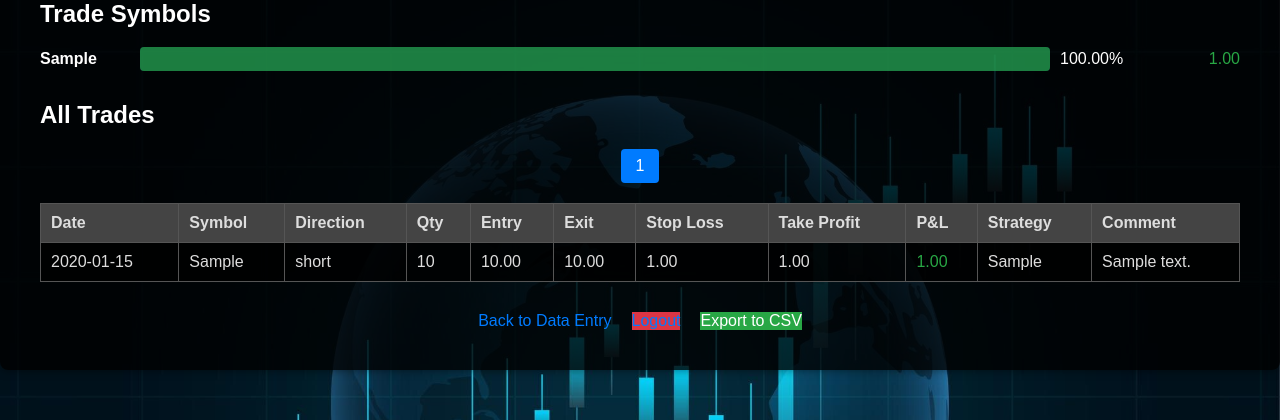
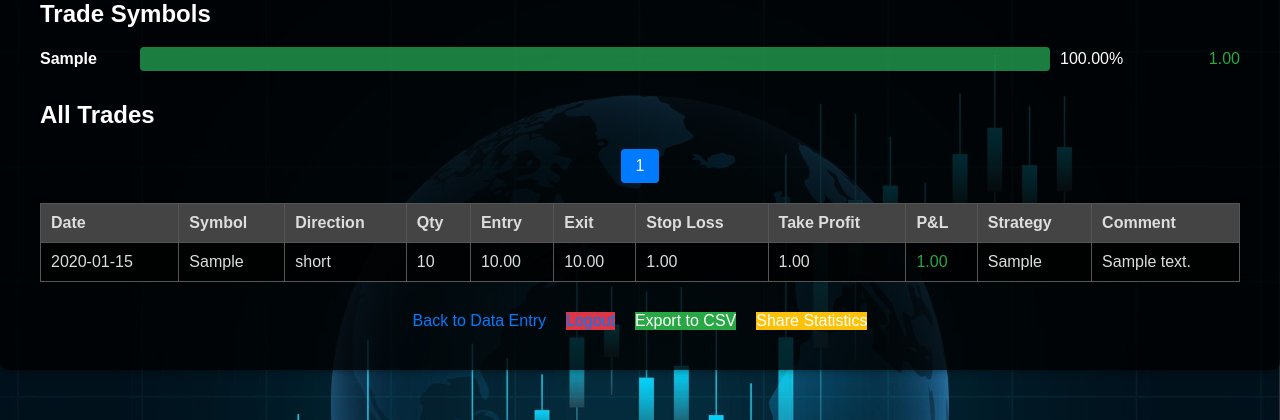
Before and after one commit to ZoGgY68/Trade-Journal, a PHP site: page /statistics.php in a window 1280 px wide. Shown: the part 878-1298 px from the top of the page. Run offline with PHP 8.4, Linux system fonts and the light colour scheme; the visitor is signed in with stand-in values (Sample User, id 1); tables that the repository leaves empty hold one stand-in row (values such as "Sample post").

Commit message:
Add "Share Statistics" button to export statistics in a new tab

```diff
--- a/statistics.php
+++ b/statistics.php
@@ -465,7 +465,8 @@ arsort($symbol_counts); // Sort by count in descending order
         <div style="display: flex; justify-content: center; gap: 20px; margin-top: 30px;">
             <a href="http://journal.hopto.org/data_entry.php" class="bottom-button">Back to Data Entry</a>
             <a href="http://journal.hopto.org/logout.php" class="bottom-button" style="background-color: #dc3545;">Logout</a>
-            <a href="export_csv.php" class="bottom-button" style="background-color: #28a745; color: white;">Export to CSV</a> <!-- Changed text color to white -->
+            <a href="export_csv.php" class="bottom-button" style="background-color: #28a745; color: white;">Export to CSV</a>
+            <a href="export_statistics.php?user_id=<?php echo $_SESSION['user_id']; ?>" class="bottom-button" style="background-color: #ffc107; color: white;" target="_blank">Share Statistics</a> <!-- Added target="_blank" to open in a new tab -->
         </div>
     </div>
 
```
